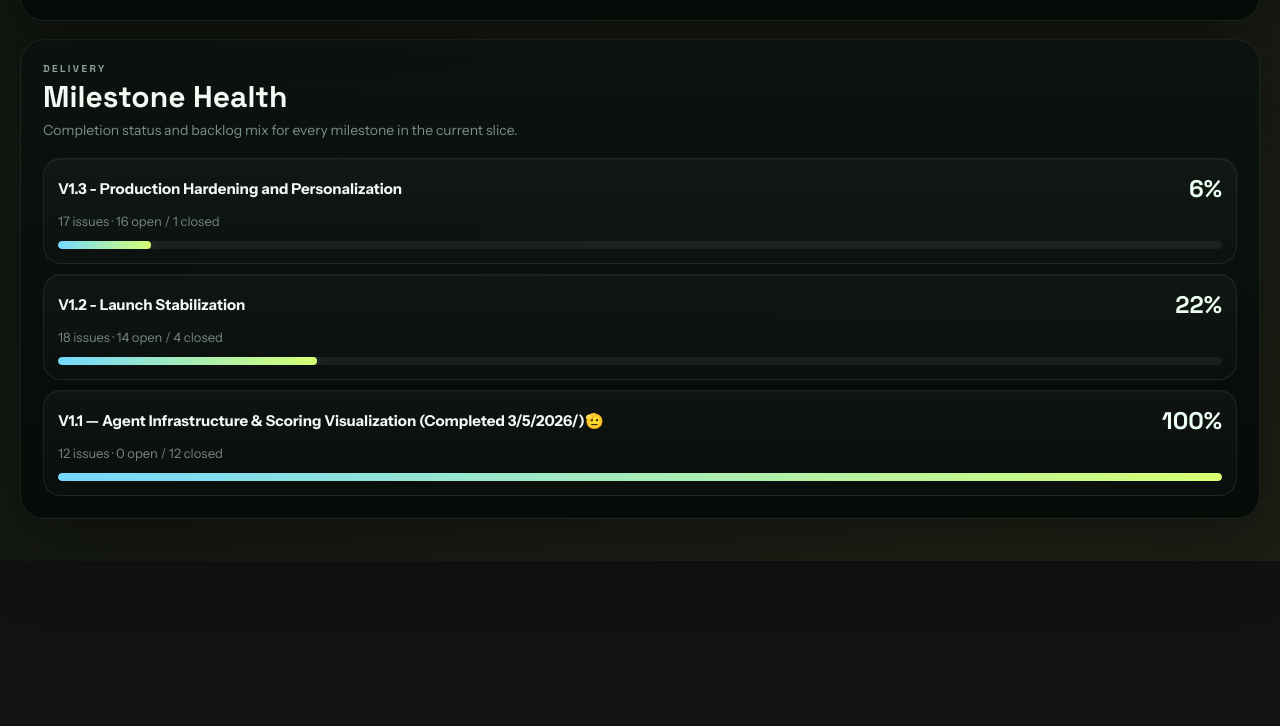
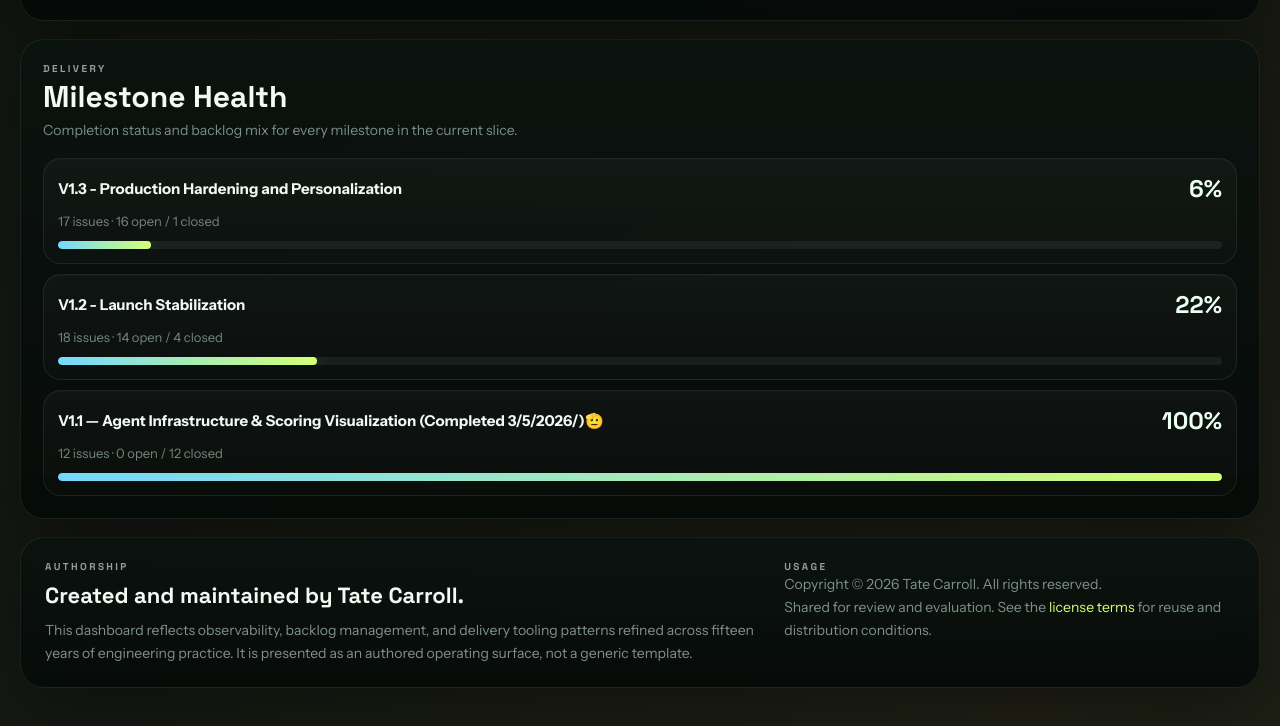
Before and after one commit to Tate5000/github-observeability-tool, a website: page index.html in a window 1280 px wide. Shown: the part 7595-8321 px from the top of the page. Before the commit the page ends 8156 px from the top, so only its background shows below. Drawn offline with Linux system fonts and the light colour scheme; no server answers.

Commit message:
Add authorship footer and license

```diff
--- a/index.html
+++ b/index.html
@@ -498,6 +498,56 @@
         line-height: 1.6;
       }
 
+      .footer {
+        margin-top: 18px;
+        padding: 22px 24px;
+      }
+
+      .footer-grid {
+        display: grid;
+        grid-template-columns: 1.6fr 1fr;
+        gap: 18px;
+        align-items: start;
+      }
+
+      .footer-kicker {
+        font-family: "Space Grotesk", sans-serif;
+        font-size: 10px;
+        font-weight: 800;
+        letter-spacing: 0.24em;
+        text-transform: uppercase;
+        color: #90a29b;
+      }
+
+      .footer-title {
+        margin-top: 8px;
+        font-family: "Space Grotesk", sans-serif;
+        font-size: 22px;
+        font-weight: 700;
+        color: #f2faf4;
+      }
+
+      .footer-copy,
+      .footer-meta {
+        margin-top: 10px;
+        font-size: 14px;
+        line-height: 1.65;
+        color: #7e928a;
+      }
+
+      .footer-meta {
+        margin-top: 0;
+      }
+
+      .footer-link {
+        color: #d6ff72;
+        text-decoration: none;
+      }
+
+      .footer-link:hover {
+        text-decoration: underline;
+      }
+
       @media (max-width: 1320px) {
         .metrics {
           grid-template-columns: repeat(3, minmax(0, 1fr));
@@ -533,7 +583,8 @@
 
         .metrics,
         .panel-grid,
-        .filter-grid {
+        .filter-grid,
+        .footer-grid {
           grid-template-columns: 1fr;
         }
 
@@ -736,9 +787,32 @@
           <div class="milestone-list" id="milestone-health"></div>
         </article>
       </section>
+
+      <footer class="panel footer">
+        <div class="footer-grid">
+          <div>
+            <div class="footer-kicker">Authorship</div>
+            <div class="footer-title">Created and maintained by Tate Carroll.</div>
+            <div class="footer-copy">
+              This dashboard reflects observability, backlog management, and delivery tooling patterns refined across
+              fifteen years of engineering practice. It is presented as an authored operating surface, not a generic
+              template.
+            </div>
+          </div>
+          <div>
+            <div class="footer-kicker">Usage</div>
+            <div class="footer-meta">Copyright © 2026 Tate Carroll. All rights reserved.</div>
+            <div class="footer-meta">
+              Shared for review and evaluation. See the
+              <a class="footer-link" href="./LICENSE" target="_blank" rel="noreferrer">license terms</a>
+              for reuse and distribution conditions.
+            </div>
+          </div>
+        </div>
+      </footer>
     </div>
 
     <script defer src="./vendor/chart.umd.min.js"></script>
-    <script type="module" src="./issue-graph-app.js?v=2"></script>
+    <script type="module" src="./issue-graph-app.js?v=3"></script>
   </body>
 </html>
```
Also changed, not shown: README.md, 2 other files.
